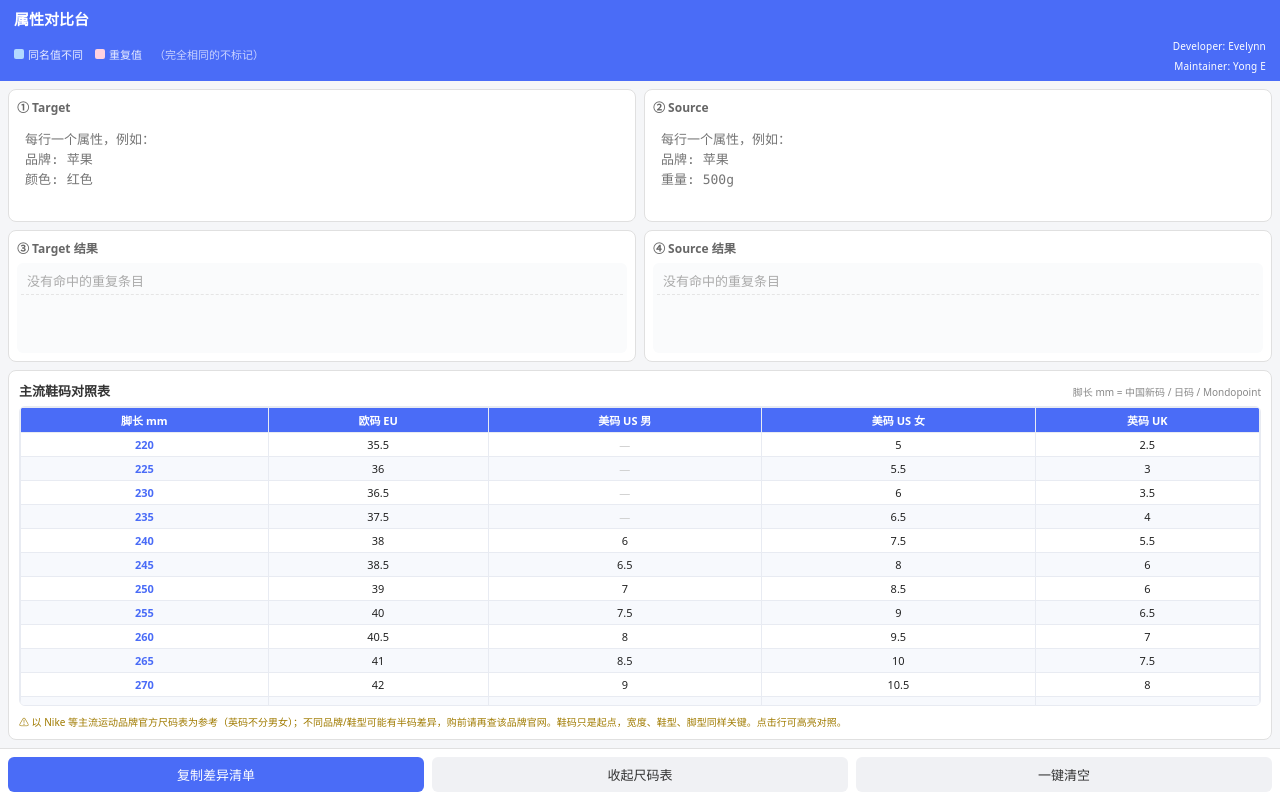
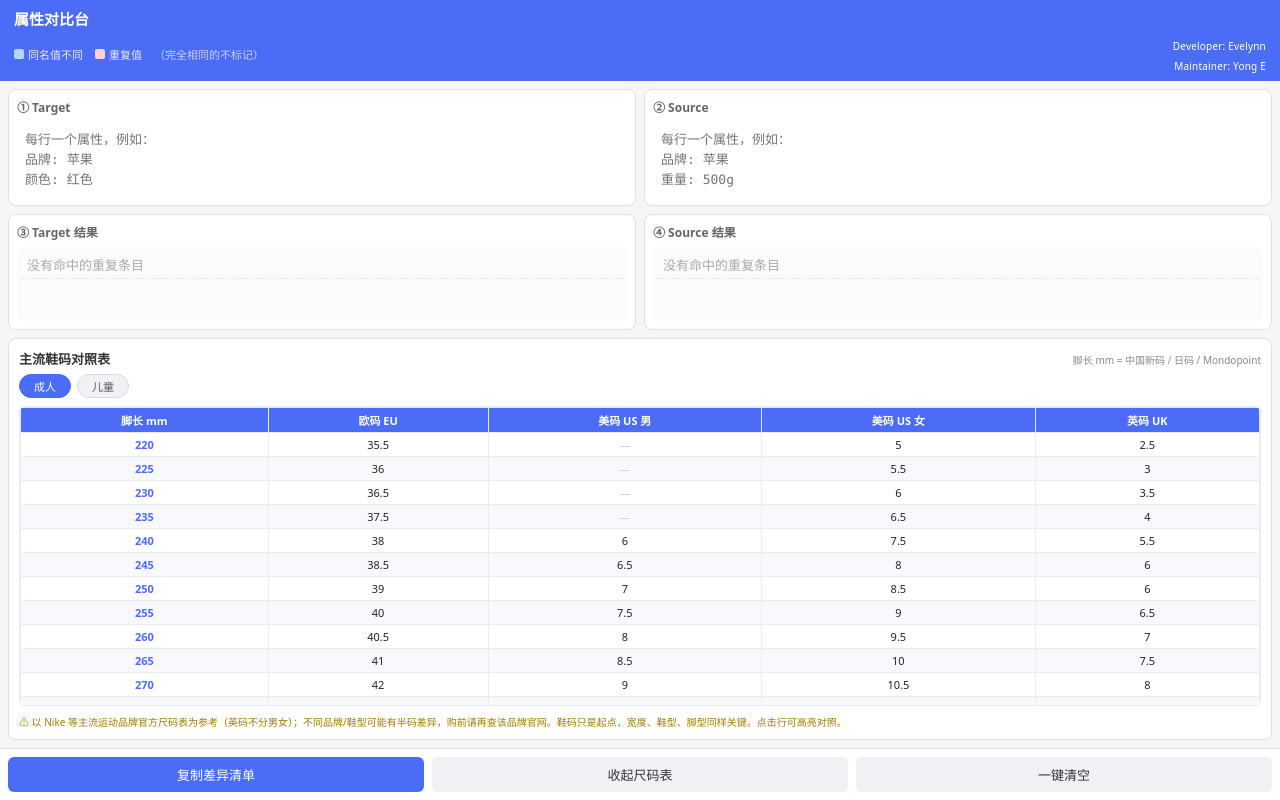
Before and after one commit to garyecho/attr-diff, a website with bundled scripts: page extension/sidepanel.html in a window 1280 px wide. Both pictures are taken after a click on the button "📏 尺码对照表". Built offline with nearby package versions, Linux system fonts and the light colour scheme.

Commit message:
feat(size-chart): 新增可切换的成人/儿童鞋码对照表
重构尺码表渲染逻辑，新增儿童鞋码数据与切换标签功能；更新README文档说明，优化样式并添加预览图。

```diff
--- a/extension/sidepanel.css
+++ b/extension/sidepanel.css
@@ -277,21 +277,22 @@ footer button:hover {
   border-radius: 6px;
 }
 
-#sizeTable {
+/* 成人/儿童共用表格样式（两张表都带 .size-table 类，保持一致） */
+.size-table {
   width: 100%;
   border-collapse: collapse;
   font-size: 11px;
   white-space: nowrap;
 }
 
-#sizeTable th,
-#sizeTable td {
+.size-table th,
+.size-table td {
   padding: 4px 8px;
   text-align: center;
   border: 1px solid #e8ebf2;
 }
 
-#sizeTable th {
+.size-table th {
   position: sticky;
   top: 0;
   z-index: 1;
@@ -300,27 +301,27 @@ footer button:hover {
   font-weight: 600;
 }
 
-#sizeTable tbody tr:nth-child(even) {
+.size-table tbody tr:nth-child(even) {
   background: #f7f9fd;
 }
 
-#sizeTable tbody tr:hover {
+.size-table tbody tr:hover {
   background: #eef3ff;
   cursor: pointer;
 }
 
-#sizeTable tbody tr.selected {
+.size-table tbody tr.selected {
   background: #dbe7ff;
   outline: 1px solid #4a6cf7;
   outline-offset: -1px;
 }
 
-#sizeTable td.mm {
+.size-table td.mm {
   font-weight: 600;
   color: #4a6cf7;
 }
 
-#sizeTable td.na {
+.size-table td.na {
   color: #ccc;
 }
 
@@ -329,3 +330,38 @@ footer button:hover {
   font-size: 10px;
   color: #a07b00;
 }
+
+/* 成人/儿童切换标签（胶囊样式） */
+.size-chart-tabs {
+  display: flex;
+  gap: 6px;
+  margin-bottom: 8px;
+}
+
+.size-chart-tabs .tab {
+  flex: 0 0 auto;
+  padding: 3px 14px;
+  border: 1px solid #d5dae6;
+  border-radius: 12px;
+  background: #f0f1f4;
+  color: #555;
+  font-size: 11px;
+  cursor: pointer;
+}
+
+.size-chart-tabs .tab:hover {
+  background: #e2e4ea;
+}
+
+.size-chart-tabs .tab.active {
+  background: #4a6cf7;
+  border-color: #4a6cf7;
+  color: #fff;
+}
+
+/* 儿童表上方说明行 */
+.size-chart-kids-note {
+  margin: 0 0 6px;
+  font-size: 10px;
+  color: #888;
+}
--- a/extension/sidepanel.html
+++ b/extension/sidepanel.html
@@ -53,14 +53,24 @@
     </section>
   </main>
 
-  <!-- ⑤ 主流鞋码对照表（页脚按钮展开/收起，默认收起） -->
+  <!-- ⑤ 主流鞋码对照表（页脚按钮展开/收起，成人/儿童切换，默认收起） -->
   <section id="sizeChart" class="size-chart" hidden>
     <div class="size-chart-head">
       <h2>主流鞋码对照表</h2>
       <span class="size-chart-note">脚长 mm = 中国新码 / 日码 / Mondopoint</span>
     </div>
-    <div class="table-wrap">
-      <table id="sizeTable"></table>
+    <div class="size-chart-tabs">
+      <button id="tabAdult" class="tab active" type="button">成人</button>
+      <button id="tabKids" class="tab" type="button">儿童</button>
+    </div>
+    <div class="table-wrap" id="wrapAdult">
+      <table id="sizeTable" class="size-table"></table>
+    </div>
+    <div id="wrapKids" hidden>
+      <p class="size-chart-kids-note">以 Nike 官方儿童尺码表为参考；儿童 US/UK 不分男女，儿童码与成人码非同一刻度，勿混用。大童 7Y（≈260mm）与成人男码 US 7 同号衔接。建议实测脚长加 5–10mm 成长空间再选码。</p>
+      <div class="table-wrap">
+        <table id="sizeTableKids" class="size-table"></table>
+      </div>
     </div>
     <p class="size-chart-tip">⚠ 以 Nike 等主流运动品牌官方尺码表为参考（英码不分男女）；不同品牌/鞋型可能有半码差异，购前请再查该品牌官网。鞋码只是起点，宽度、鞋型、脚型同样关键。点击行可高亮对照。</p>
   </section>
--- a/extension/sidepanel.js
+++ b/extension/sidepanel.js
@@ -220,16 +220,19 @@ window.addEventListener('resize', () => {
 });
 runCompare();
 
-// ===== ⑤ 主流鞋码对照表（数据在 sizes.js） =====
+// ===== ⑤ 主流鞋码对照表（数据在 sizes.js：成人 SIZE_CHART / 儿童 SIZE_CHART_KIDS） =====
 const sizeChartBtn = document.getElementById('sizeChartBtn');
 const sizeChart    = document.getElementById('sizeChart');
+const tabAdult     = document.getElementById('tabAdult');
+const tabKids      = document.getElementById('tabKids');
+const wrapAdult    = document.getElementById('wrapAdult');
+const wrapKids     = document.getElementById('wrapKids');
 
-// 用 sizes.js 的 SIZE_CHART / SIZE_CHART_COLUMNS 渲染表格
-function renderSizeChart() {
-  const table = document.getElementById('sizeTable');
-  const head = SIZE_CHART_COLUMNS.map((c) => `<th>${esc(c.label)}</th>`).join('');
-  const rows = SIZE_CHART.map((r) => {
-    const tds = SIZE_CHART_COLUMNS.map((c) => {
+// 通用表格渲染：chart=数据数组，columns=列定义
+function renderSizeChart(table, chart, columns) {
+  const head = columns.map((c) => `<th>${esc(c.label)}</th>`).join('');
+  const rows = chart.map((r) => {
+    const tds = columns.map((c) => {
       const v = r[c.key];
       if (v === null || v === undefined) return '<td class="na">—</td>';
       return c.key === 'mm' ? `<td class="mm">${v}</td>` : `<td>${v}</td>`;
@@ -247,10 +250,24 @@ function renderSizeChart() {
   });
 }
 
-// 展开/收起对照表（首次展开时才渲染）
+// 成人/儿童标签切换
+function switchSizeTab(showKids) {
+  tabAdult.classList.toggle('active', !showKids);
+  tabKids.classList.toggle('active', showKids);
+  wrapAdult.hidden = showKids;
+  wrapKids.hidden = !showKids;
+}
+
+// 展开/收起对照表（首次展开时才渲染两张表）
 sizeChartBtn.addEventListener('click', () => {
   const willOpen = sizeChart.hidden;
   sizeChart.hidden = !willOpen;
   sizeChartBtn.textContent = willOpen ? '收起尺码表' : '📏 尺码对照表';
-  if (willOpen) renderSizeChart();
+  if (willOpen) {
+    renderSizeChart(document.getElementById('sizeTable'), SIZE_CHART, SIZE_CHART_COLUMNS);
+    renderSizeChart(document.getElementById('sizeTableKids'), SIZE_CHART_KIDS, SIZE_CHART_KIDS_COLUMNS);
+  }
 });
+
+tabAdult.addEventListener('click', () => switchSizeTab(false));
+tabKids.addEventListener('click', () => switchSizeTab(true));
--- a/extension/sizes.js
+++ b/extension/sizes.js
@@ -38,3 +38,67 @@ const SIZE_CHART_COLUMNS = [
   { key: 'usW', label: '美码 US 女' },
   { key: 'uk',  label: '英码 UK' },
 ];
+
+// ===== 儿童鞋码对照表数据（婴儿~大童，基于脚长 mm） =====
+// 说明：
+//   - 以 Nike 官方儿童尺码表为参考（脚长 mm 近似对应 China-MM/CM 列，
+//     实际脚长通常比标签 CM 略短一点）。
+//   - 儿童 US/UK 均不分男女（unisex），故各只有一列（US 用 C=童码 / Y=大童 后缀）。
+//   - 儿童 EU/US/UK 与成人并非同一刻度（儿童鞋放量更大，同脚长的儿童码数值更小），
+//     因此独立成表，勿与成人表混用。
+//   - 大童 7Y（≈260mm）与成人男码 US 7（250mm）同号衔接（儿童鞋实际内长更长）。
+//   - 选码建议：实测脚长后加 5–10mm 成长空间再对照选码。
+//   - 不同品牌（Adidas、New Balance 等）仍可能有半码差异，购前请以目标品牌官网为准。
+//   - 维护方式：直接改下面的数组即可（与 SIZE_CHART 相同模式）。
+
+const SIZE_CHART_KIDS = [
+  // Baby & Toddler（C 码）
+  { mm: 70,  eu: 16,   us: '1C',    uk: 0.5 },
+  { mm: 75,  eu: 16.5, us: '1.5C',  uk: 1   },
+  { mm: 80,  eu: 17,   us: '2C',    uk: 1.5 },
+  { mm: 85,  eu: 18,   us: '2.5C',  uk: 2   },
+  { mm: 90,  eu: 18.5, us: '3C',    uk: 2.5 },
+  { mm: 95,  eu: 19,   us: '3.5C',  uk: 3   },
+  { mm: 100, eu: 19.5, us: '4C',    uk: 3.5 },
+  { mm: 105, eu: 20,   us: '4.5C',  uk: 4   },
+  { mm: 110, eu: 21,   us: '5C',    uk: 4.5 },
+  { mm: 115, eu: 21.5, us: '5.5C',  uk: 5   },
+  { mm: 120, eu: 22,   us: '6C',    uk: 5.5 },
+  { mm: 125, eu: 22.5, us: '6.5C',  uk: 6   },
+  { mm: 130, eu: 23.5, us: '7C',    uk: 6.5 },
+  { mm: 135, eu: 24,   us: '7.5C',  uk: 7   },
+  { mm: 140, eu: 25,   us: '8C',    uk: 7.5 },
+  { mm: 145, eu: 25.5, us: '8.5C',  uk: 8   },
+  { mm: 150, eu: 26,   us: '9C',    uk: 8.5 },
+  { mm: 155, eu: 26.5, us: '9.5C',  uk: 9   },
+  { mm: 160, eu: 27,   us: '10C',   uk: 9.5 },
+  { mm: 165, eu: 27.5, us: '10.5C', uk: 10  },
+  { mm: 170, eu: 28,   us: '11C',   uk: 10.5 },
+  { mm: 175, eu: 28.5, us: '11.5C', uk: 11  },
+  { mm: 180, eu: 29.5, us: '12C',   uk: 11.5 },
+  { mm: 185, eu: 30,   us: '12.5C', uk: 12  },
+  { mm: 190, eu: 31,   us: '13C',   uk: 12.5 },
+  { mm: 195, eu: 31.5, us: '13.5C', uk: 13  },
+  // Youth（Y 码，200mm 起进入 1Y）
+  { mm: 200, eu: 32,   us: '1Y',    uk: 13.5 },
+  { mm: 205, eu: 33,   us: '1.5Y',  uk: 1   },
+  { mm: 210, eu: 33.5, us: '2Y',    uk: 1.5 },
+  { mm: 215, eu: 34,   us: '2.5Y',  uk: 2   },
+  { mm: 220, eu: 35,   us: '3Y',    uk: 2.5 },
+  { mm: 225, eu: 35.5, us: '3.5Y',  uk: 3   },
+  { mm: 230, eu: 36,   us: '4Y',    uk: 3.5 },
+  { mm: 235, eu: 36.5, us: '4.5Y',  uk: 4   },
+  { mm: 240, eu: 37.5, us: '5Y',    uk: 4.5 },
+  { mm: 245, eu: 38,   us: '5.5Y',  uk: 5   },
+  { mm: 250, eu: 38.5, us: '6Y',    uk: 5.5 },
+  { mm: 255, eu: 39,   us: '6.5Y',  uk: 6   },
+  { mm: 260, eu: 40,   us: '7Y',    uk: 6   },
+];
+
+// 儿童表表头（与 SIZE_CHART_KIDS 字段一一对应）
+const SIZE_CHART_KIDS_COLUMNS = [
+  { key: 'mm', label: '脚长 mm' },
+  { key: 'eu', label: '欧码 EU' },
+  { key: 'us', label: '美码 US(童)' },
+  { key: 'uk', label: '英码 UK' },
+];
```
Also changed, not shown: README.md, docs/size-chart-kids-preview.png (added), docs/size-chart-preview.png.
